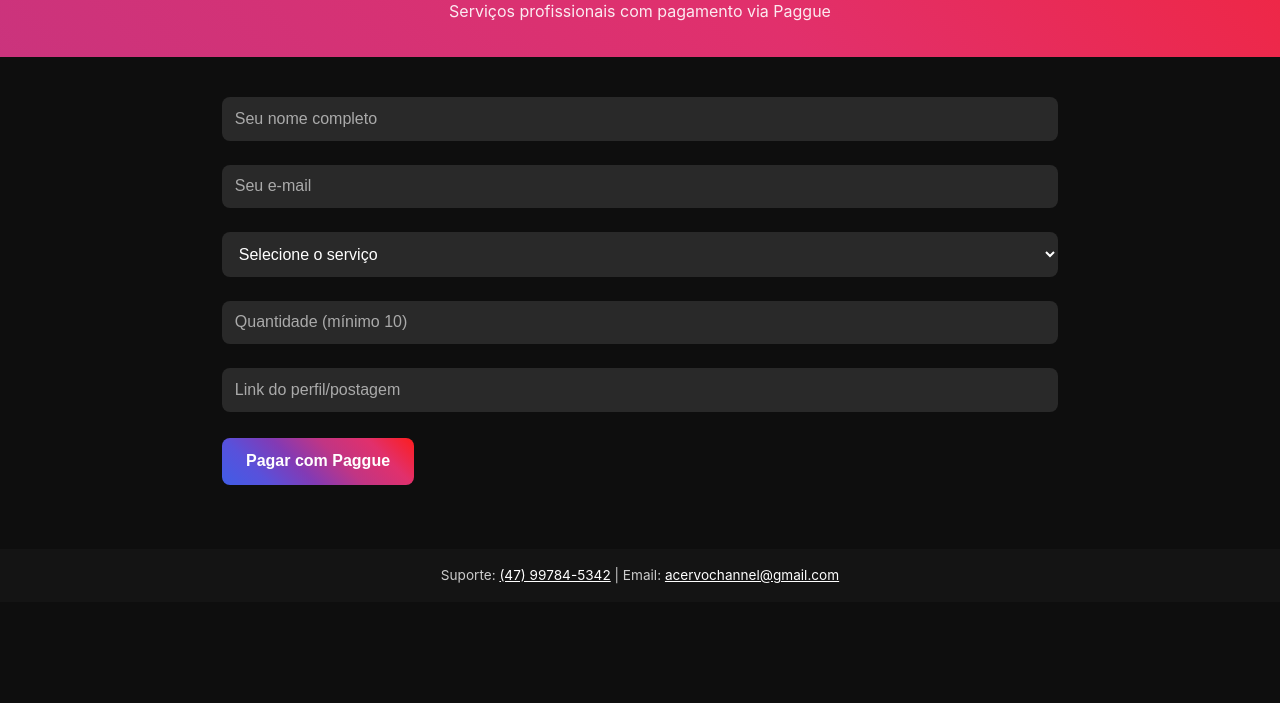
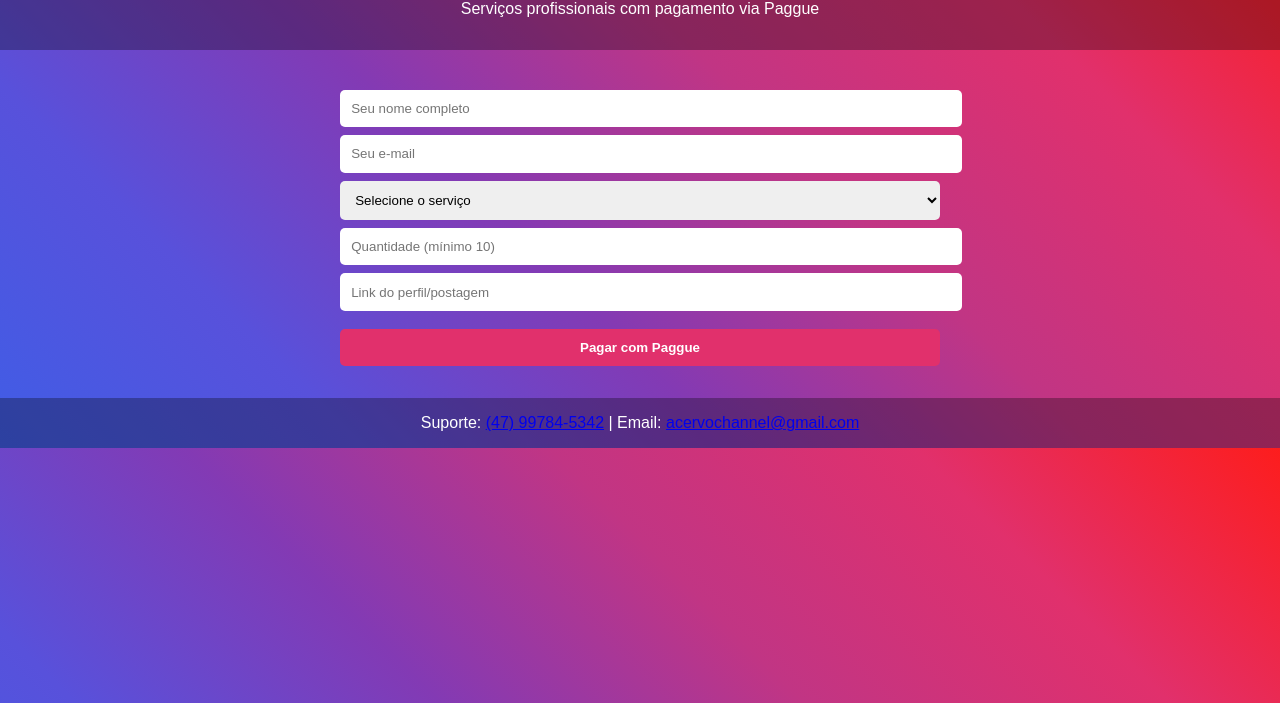
Before and after one commit to JLACERVO/ZeBoost-, a plain HTML site: page index.html in a window 1280 px wide. Shown: the part 97-800 px from the top of the page. Drawn offline with Linux system fonts and the light colour scheme.

Commit message:
Atualizar o style.css

```diff
--- a/style.css
+++ b/style.css
@@ -1,140 +1,34 @@
-/* Estilo Profissional - Zé Boost Power Instagram */
 
 :root {
-  --instagram-gradient: linear-gradient(45deg, #405de6, #5851db, #833ab4, #c13584, #e1306c, #fd1d1d);
-  --instagram-purple: #833ab4;
-  --instagram-pink: #e1306c;
-  --text-light: #ffffff;
-  --background-dark: #0e0e0e;
+    --instagram-gradient: linear-gradient(45deg, #405de6, #5851db, #833ab4, #c13584, #e1306c, #fd1d1d);
 }
-
-/* Reset básico */
-* {
-  box-sizing: border-box;
+body {
+  font-family: 'Arial', sans-serif;
+  background: var(--instagram-gradient);
+  color: white;
   margin: 0;
   padding: 0;
 }
-
-/* Corpo geral */
-body {
-  font-family: 'Inter', sans-serif;
-  background: var(--background-dark);
-  color: var(--text-light);
-  line-height: 1.6;
+header, footer {
+  text-align: center;
+  padding: 1rem;
+  background-color: rgba(0,0,0,0.3);
 }
-
-/* Cabeçalho */
-header {
+.container {
   padding: 2rem;
-  text-align: center;
-  background: var(--instagram-gradient);
-  background-size: 400% 400%;
-  animation: gradientShift 15s ease infinite;
+  max-width: 600px;
+  margin: auto;
 }
-
-header h1 {
-  font-size: 2.2rem;
-  font-weight: 700;
-  margin-bottom: 0.5rem;
+form input, form select, form button {
+  width: 100%;
+  padding: 0.7rem;
+  margin-top: 0.5rem;
+  border-radius: 5px;
+  border: none;
 }
-
-header p {
-  font-size: 1rem;
-  opacity: 0.9;
-}
-
-/* Animação gradiente */
-@keyframes gradientShift {
-  0% { background-position: 0% 50%; }
-  50% { background-position: 100% 50%; }
-  100% { background-position: 0% 50%; }
-}
-
-/* Container geral */
-.container {
-  max-width: 900px;
-  margin: auto;
-  padding: 2rem;
-}
-
-/* Cards de serviço */
-.card {
-  background-color: #1a1a1a;
-  padding: 1rem;
-  border-radius: 12px;
-  margin-bottom: 1.5rem;
-  transition: transform 0.3s ease, box-shadow 0.3s ease;
-  border: 1px solid #333;
-}
-
-.card:hover {
-  transform: translateY(-4px);
-  box-shadow: 0 6px 20px rgba(255, 255, 255, 0.08);
-}
-
-/* Link estilo card */
-a.card {
-  color: inherit;
-  text-decoration: none;
-  display: block;
-}
-
-/* Títulos e categorias */
-.categoria {
-  font-size: 1.4rem;
-  font-weight: bold;
-  margin: 2rem 0 1rem;
-  border-left: 4px solid var(--instagram-pink);
-  padding-left: 0.5rem;
-}
-
-/* Formulários */
-input, select, textarea {
-  width: 100%;
-  padding: 0.8rem;
-  margin-top: 0.5rem;
-  margin-bottom: 1rem;
-  border: none;
-  border-radius: 8px;
-  background-color: #292929;
-  color: #fff;
-  font-size: 1rem;
-}
-
-input::placeholder, textarea::placeholder {
-  color: #aaa;
-}
-
-/* Botão principal */
-button, .botao {
-  display: inline-block;
-  background: var(--instagram-gradient);
-  border: none;
-  padding: 0.9rem 1.5rem;
-  color: #fff;
-  font-size: 1rem;
-  border-radius: 8px;
+button {
+  background: #e1306c;
+  color: white;
   font-weight: bold;
   cursor: pointer;
-  transition: transform 0.2s ease-in-out, box-shadow 0.2s ease-in-out;
 }
-
-button:hover, .botao:hover {
-  transform: scale(1.03);
-  box-shadow: 0 4px 12px rgba(255, 255, 255, 0.15);
-}
-
-/* Rodapé */
-footer {
-  text-align: center;
-  padding: 1rem;
-  font-size: 0.85rem;
-  background-color: #141414;
-  color: #ccc;
-  margin-top: 2rem;
-}
-
-footer a {
-  color: #fff;
-  text-decoration: underline;
-}
```
